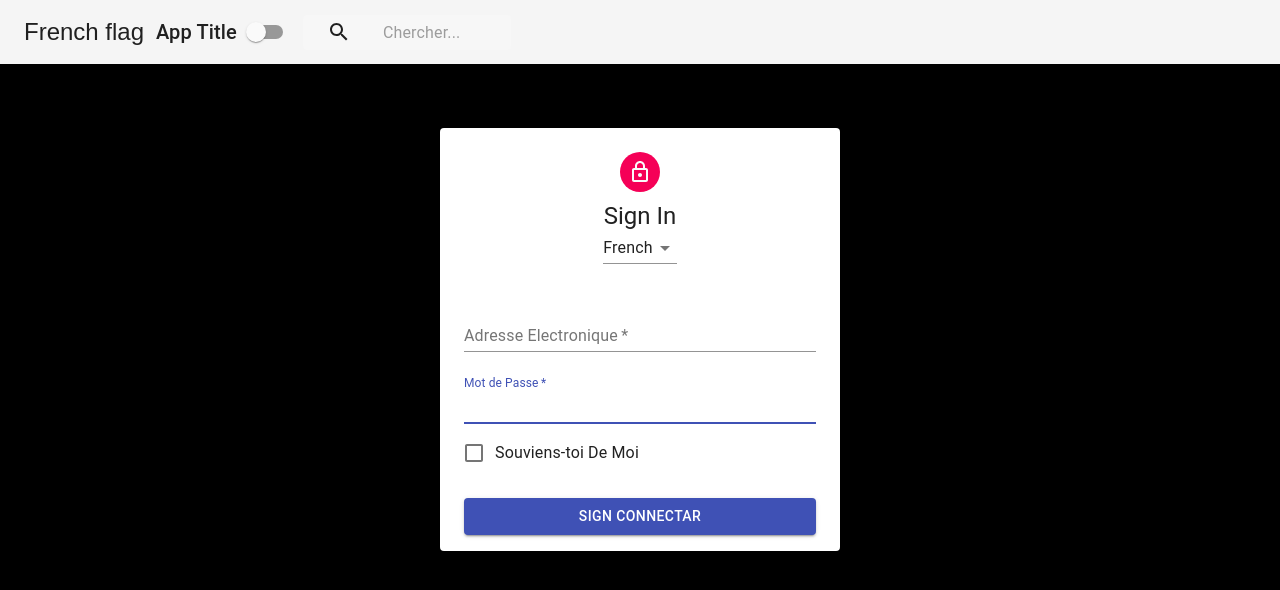
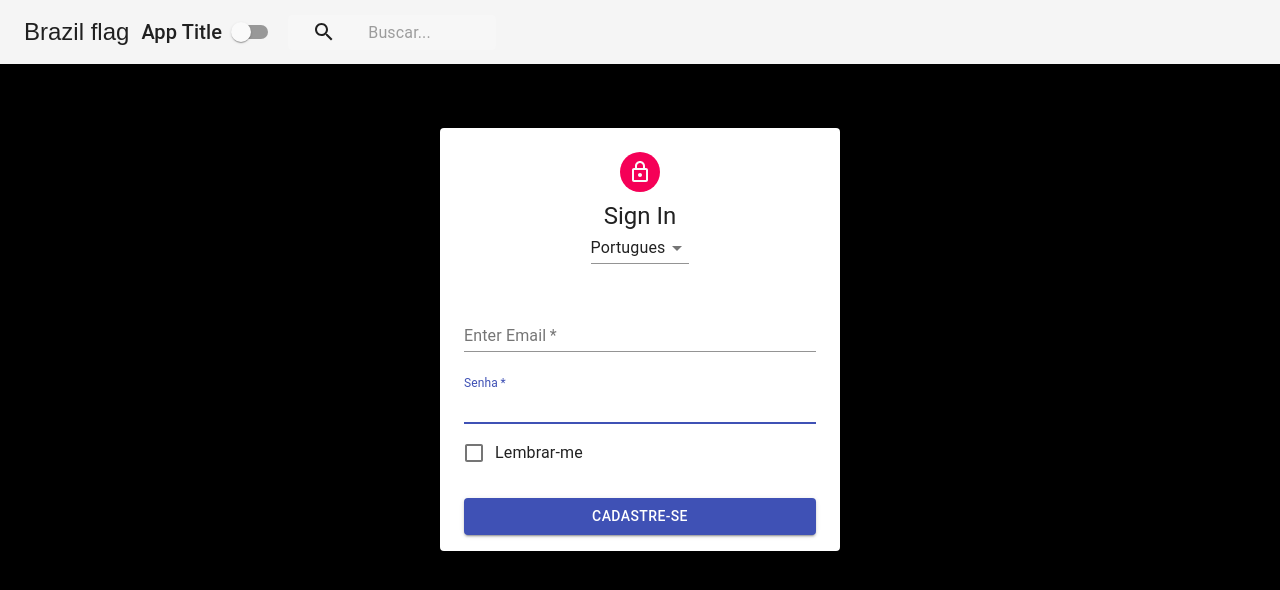
Before and after one commit to gustavo-camello/contextAPI, a React (Create React App) app: page / in a window 1280 px wide. Shown: the top 590 px of the page. Built offline with nearby package versions, Linux system fonts and the light colour scheme.

Commit message:
refactor THemeContext to use Hooks

```diff
--- a/src/contexts/LanguageContext.js
+++ b/src/contexts/LanguageContext.js
@@ -1,24 +1,14 @@
-import React, {createContext} from "react";
+import React, {createContext, useState} from "react";
 
 export const LanguageContext = createContext();
 
-export class LanguageProvider extends React.Component {
-    constructor (props) {
-        super(props);
-        this.state = {language: "french"};
-        this.changeLanguage = this.changeLanguage.bind(this);
-    }
+export const LanguageProvider = (props) => {
+    const [language, setLanguage] = useState("portugues");
+    const changeLanguage = (e) => setLanguage(e.target.value)
 
-    changeLanguage (e) {
-        this.setState({language: e.target.value});
-
-    }
-
-    render () {
-        return (
-            <LanguageContext.Provider value={{...this.state, changeLanguage: this.changeLanguage}}>
-                {this.props.children}
-            </LanguageContext.Provider>
-        )
-    }
+    return (
+        <LanguageContext.Provider value={{language, changeLanguage}}>
+            {props.children}
+        </LanguageContext.Provider>
+    )
 }
```
Also changed, not shown: 1 other file (tests, documents, lock files or other folders).
